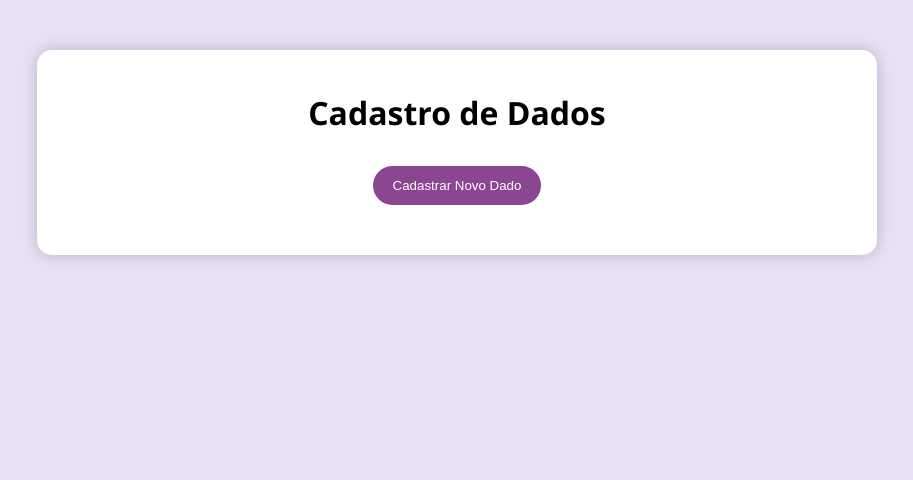
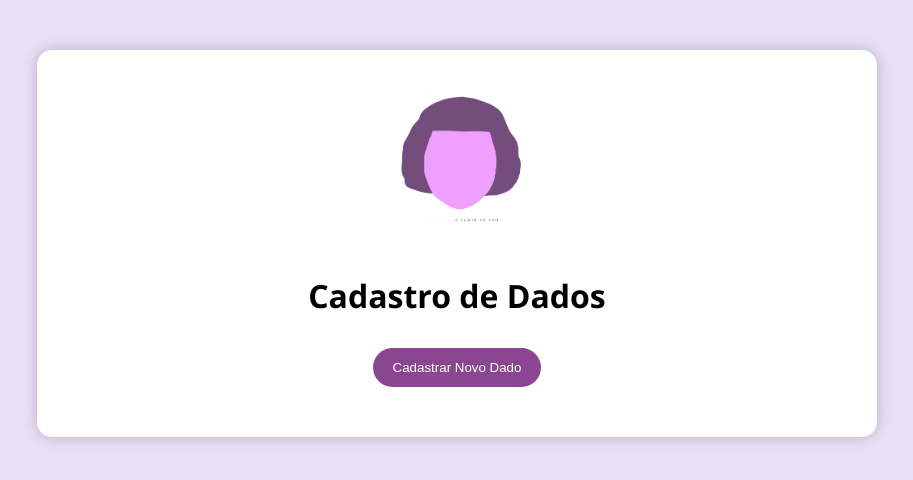
Before and after one commit to Ana-Neves/Miniprojeto-tela-de-cadastro, a plain HTML site: page index.html in a window 1280 px wide. Shown: the whole page, without its empty margins (183-1096 px from the left). Drawn offline with Linux system fonts and the light colour scheme.

Commit message:
introducao-das-logos

```diff
--- a/index.html
+++ b/index.html
@@ -4,11 +4,15 @@
     <meta charset="UTF-8">
     <meta name="viewport" content="width=device-width, initial-scale=1.0">
     <link rel="stylesheet" href="styles.css">
+    <link rel="icon" href="img/joanalogo.png" type="image/png">
     <title>Cadastro de Dados</title>
 </head>
 <body>
 
     <div class="container">
+        <header>
+            <img src="img/joanalogo.png" alt="Logo da Empresa" class="logo">
+        </header>
         <h1>Cadastro de Dados</h1>
 
         <button onclick="showForm()">Cadastrar Novo Dado</button>
--- a/styles.css
+++ b/styles.css
@@ -1,3 +1,4 @@
+
 body {
     font-family: 'Segoe UI', Tahoma, Geneva, Verdana, sans-serif;
     background-color: #E9DFF6; /* Lilás Claro */
@@ -93,3 +94,10 @@ strong {
 .edit-btn:hover {
     background-color: #6B5E79; /* Roxo Médio */
 }
+
+
+.logo {
+    max-width: 35%;
+    height: auto;
+    margin-bottom: 20px;
+}
```
Also changed, not shown: img/joanalogo.png (added).
